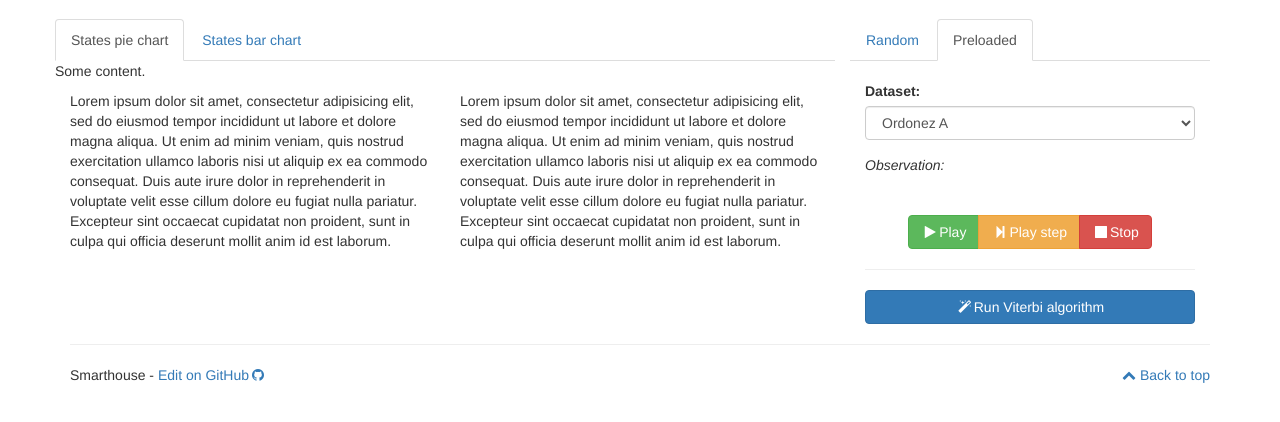
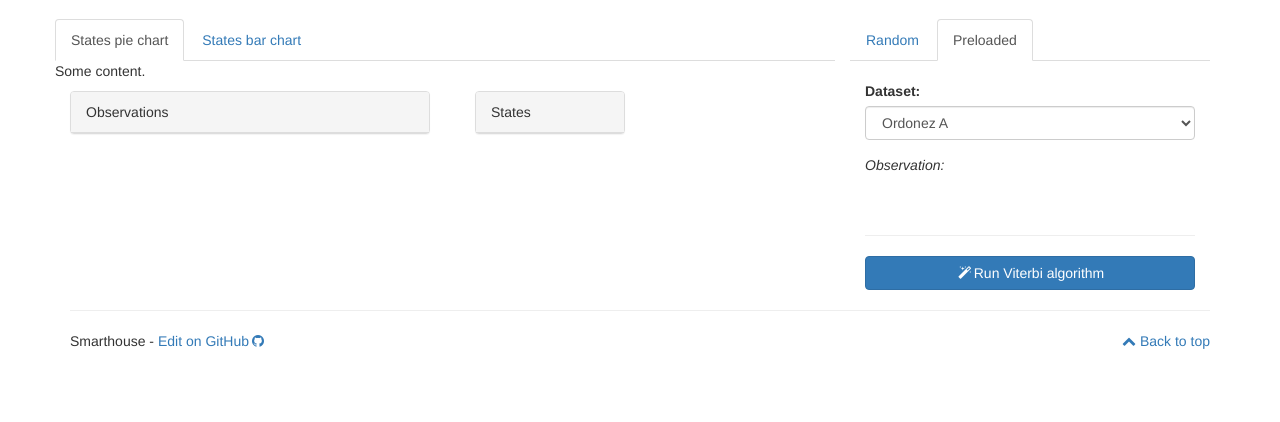
Before and after one commit to aletundo/smarthouse, a Flask app: template src/templates/index.html in a window 1280 px wide, after a click on "Preloaded". Shown: the part 51-473 px from the top of the page. Run offline with Flask 2, Linux system fonts and the light colour scheme; the template is opened without the code that fills it, so the values that code supplies are empty; some libraries are stand-ins or nearby versions.

Commit message:
Added viterbi calculation
Signed-off-by: Alessandro Tundo <alessandrotundo94@gmail.com>

```diff
--- a/src/app.py
+++ b/src/app.py
@@ -1,8 +1,10 @@
 from flask import Flask, request, jsonify, render_template
 import os, random, string, json, logging
+from datetime import datetime
 from random import randint
 from computing.hmm import hmm_init
 from computing.utils import db
+from hidden_markov import hmm
 
 app = Flask('smarthouse', instance_relative_config=True)
 # Load the default configuration
@@ -26,8 +28,9 @@ def get_sensors_conf():
 def random_sampling():
     dataset = request.args['dataset']
     possible_obs = hmm_init.get_possible_obs(dataset + '_Sensors_Observation_Vectors')
-    r = randint(0, len(possible_obs))
-
+    r = randint(1, len(possible_obs))
+    print r
+    sample = ''
     for k, v in possible_obs.iteritems():
         if r == v:
             sample = k
@@ -38,6 +41,36 @@ def random_sampling():
 
     return jsonify(result)
 
+@app.route('/viterbi', methods=['POST'])
+def viterbi():
+
+    observations = request.form.getlist('observations[]')
+    dataset = request.form['dataset']
+
+    possible_obs = hmm_init.get_possible_obs(dataset + '_Sensors_Observation_Vectors')
+    possible_states = hmm_init.get_possibile_states(dataset + '_ADLs_Activity_States')
+
+    test_adls, train_adls = hmm_init.one_leave_out(dataset + '_ADLs_Activity_States', datetime(2012, 11, 16, 0, 0, 0))
+    test_sensors, train_sensors = hmm_init.one_leave_out(dataset + '_Sensors_Observation_Vectors', datetime(2012, 11, 16, 0, 0, 0))
+
+    possible_states_array = sorted(possible_states, key=possible_states.get)
+    possible_obs_array = sorted(possible_obs, key=possible_obs.get)
+
+    train_states_value_seq, states_label_seq = hmm_init.build_states_sequence(train_adls, possible_states)
+    train_obs_seq, train_obs_vectors = hmm_init.build_obs_sequence(train_sensors, possible_obs)
+
+    start_matrix = hmm_init.create_start_matrix(len(possible_states))
+    trans_matrix = hmm_init.create_trans_matrix(train_states_value_seq, len(possible_states))
+    em_matrix = hmm_init.create_em_matrix(train_states_value_seq, train_obs_seq, len(possible_states), len(possible_obs))
+
+    smarthouse_model = hmm(possible_states_array, possible_obs_array, start_matrix,trans_matrix,em_matrix)
+
+    #test_states_value_seq, test_states_label_seq = hmm_init.build_states_sequence(test_adls, possible_states)
+    #test_obs_seq, test_obs_vectors = hmm_init.build_obs_sequence(test_sensors, possible_obs)
+
+    viterbi_states_sequence = smarthouse_model.viterbi(observations)
+
+    return jsonify(viterbi_states_sequence)
 
 def get_sensors_conf_from_db(dataset):
     conn = db.get_conn()
--- a/src/static/js/index.js
+++ b/src/static/js/index.js
@@ -1,16 +1,24 @@
 $(document).ready(function(){
+  var observations = [];
+
   $('#playButton').click(function(){
-    var samples = ($('#samples').val() !== '') ? $('#samples').val() : 10;
-    var rate = ($('#rate').val() !== '') ? $('#rate').val()*1000 : 5000;
-    var dataset = $('.dataset').val();
-    i = 0;
+    var samples = ($('#samples').val() !== '') ? parseInt($('#samples').val()) : 10;
+    var rate = ($('#rate').val() !== '') ? parseInt($('#rate').val())*1000 : 5000;
+    var dataset = $('#sensors_config').val();
+
+    observations = [];
+    $('#observationsRandomList').html('');
+    $('#statesRandomList').html('');
+    i = 1;
       (function poll() {
         $.ajax({
             url: "/sampling?dataset=" + dataset,
             type: "GET",
             success: function(result) {
+              ++i;
               configuration = result['configuration'];
-              splitted = result['splitted']
+              observations.push(configuration);
+              splitted = result['splitted'];
               for (var j = 0; j < splitted.length; j++) {
                 if (splitted[j] === '0') {
                   $('.sensor' + j + ' div').removeClass('led-green');
@@ -20,14 +28,30 @@ $(document).ready(function(){
                   $('.sensor' + j + ' div').addClass('led-green');
                 }
               }
-              $('.configuration').html(configuration)
-              ++i;
+              $('.configuration').html(configuration);
+              $('#observationsRandomList').append('<li class="list-group-item">' + configuration + '</li>');
             },
             dataType: "json",
-            complete: (i < samples - 1) ? setTimeout(function() {poll()}, rate) : '',
+            complete: (i < (samples) ) ? setTimeout(function() {poll();}, rate) : '',
             timeout: 2000
         });
       })();
+  });
+
+  $('#viterbiRandomButton').click(function(){
+    var dataset = $('#sensors_config').val();
+    $.ajax({
+        url: "/viterbi",
+        type: "POST",
+        data: {dataset:dataset, observations: observations},
+        success: function(states) {
+          for (s of states) {
+            $('#statesRandomList').append('<li class="list-group-item">' + s + '</li>');
+          }
+        },
+        dataType: "json",
+        timeout: 2000
+    });
   });
 
 
--- a/src/templates/index.html
+++ b/src/templates/index.html
@@ -20,10 +20,24 @@
     </div>
     <div class="row">
       <div class="col-md-6">
-        <p>Lorem ipsum dolor sit amet, consectetur adipisicing elit, sed do eiusmod tempor incididunt ut labore et dolore magna aliqua. Ut enim ad minim veniam, quis nostrud exercitation ullamco laboris nisi ut aliquip ex ea commodo consequat. Duis aute irure dolor in reprehenderit in voluptate velit esse cillum dolore eu fugiat nulla pariatur. Excepteur sint occaecat cupidatat non proident, sunt in culpa qui officia deserunt mollit anim id est laborum.</p>
+        <div class="panel panel-default">
+          <!-- Default panel contents -->
+          <div class="panel-heading">Observations</div>
+          <!-- List group -->
+          <ul id="observationsRandomList" class="list-group">
+          </ul>
+        </div>
       </div>
       <div class="col-md-6">
-        <p>Lorem ipsum dolor sit amet, consectetur adipisicing elit, sed do eiusmod tempor incididunt ut labore et dolore magna aliqua. Ut enim ad minim veniam, quis nostrud exercitation ullamco laboris nisi ut aliquip ex ea commodo consequat. Duis aute irure dolor in reprehenderit in voluptate velit esse cillum dolore eu fugiat nulla pariatur. Excepteur sint occaecat cupidatat non proident, sunt in culpa qui officia deserunt mollit anim id est laborum.</p>
+        <div class="col-md-6">
+          <div class="panel panel-default">
+            <!-- Default panel contents -->
+            <div class="panel-heading">States</div>
+            <!-- List group -->
+            <ul id="statesRandomList" class="list-group">
+            </ul>
+          </div>
+        </div>
       </div>
     </div>
   </div>
@@ -39,7 +53,7 @@
 
         <div class="form-group col-md-12">
           <label for="sensors_config">Sensors configuration:</label>
-          <select class="form-control dataset" id="sensors_config">
+          <select class="form-control" id="sensors_config">
             <option value="OrdonezA">OrdonezA</option>
             <option vaue="OrdonezB">OrdonezB</option>
           </select>
@@ -79,12 +93,12 @@
         <center>
           <div class="col-md-12">
             <div class="btn-group">
-              <button type="button" class="playButton btn btn-success"><i class="fa fa-play fa-fw"></i>Play</button>
+              <button type="button" id="playButton" class="btn btn-success"><i class="fa fa-play fa-fw"></i>Play</button>
               <button type="button" class="btn btn-warning"><i class="fa fa-step-forward fa-fw"></i>Play step</button>
               <button type="button" class="btn btn-danger"><i class="fa fa-stop fa-fw"></i>Stop</button>
             </div>
             <hr>
-            <button type="button" class="btn btn-primary btn-block"><i class="fa fa-magic fa-fw"></i>Run Viterbi algorithm</button>
+            <button type="button" id="viterbiRandomButton"class="btn btn-primary btn-block"><i class="fa fa-magic fa-fw"></i>Run Viterbi algorithm</button>
           </div>
         </center>
       </div>
@@ -125,13 +139,8 @@
         <hr>
         <center>
           <div class="col-md-12">
-            <div class="btn-group">
-              <button type="button" class="playButton btn btn-success"><i class="fa fa-play fa-fw"></i>Play</button>
-              <button type="button" class="btn btn-warning"><i class="fa fa-step-forward fa-fw"></i>Play step</button>
-              <button type="button" class="btn btn-danger"><i class="fa fa-stop fa-fw"></i>Stop</button>
-            </div>
             <hr>
-            <button type="button" class="btn btn-primary btn-block"><i class="fa fa-magic fa-fw"></i>Run Viterbi algorithm</button>
+            <button type="button" id="viterbiPreloadedButton" class="btn btn-primary btn-block"><i class="fa fa-magic fa-fw"></i>Run Viterbi algorithm</button>
           </div>
         </center>
       </div>
```
Lines whose indentation alone changed are shown as unchanged.
